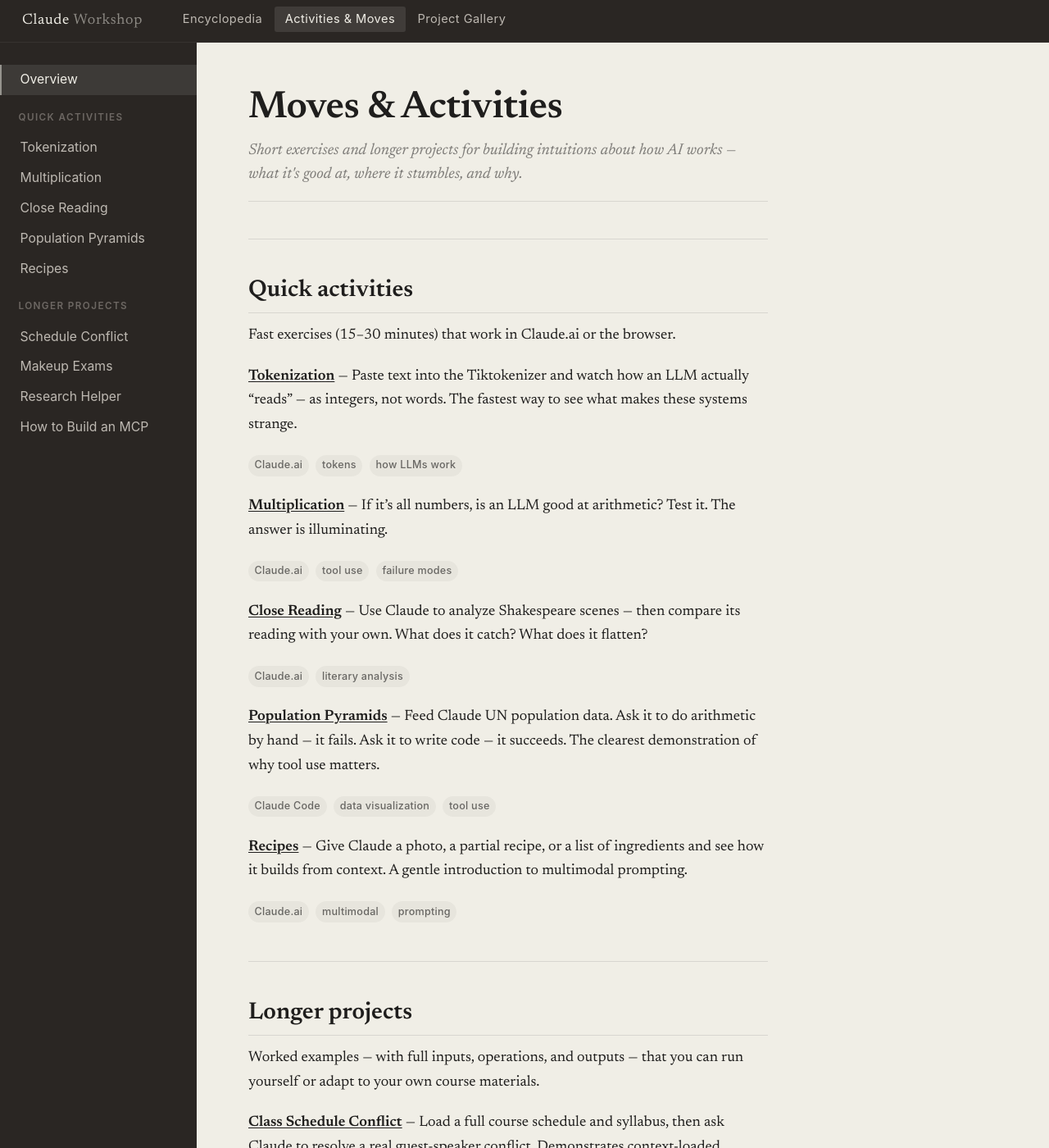
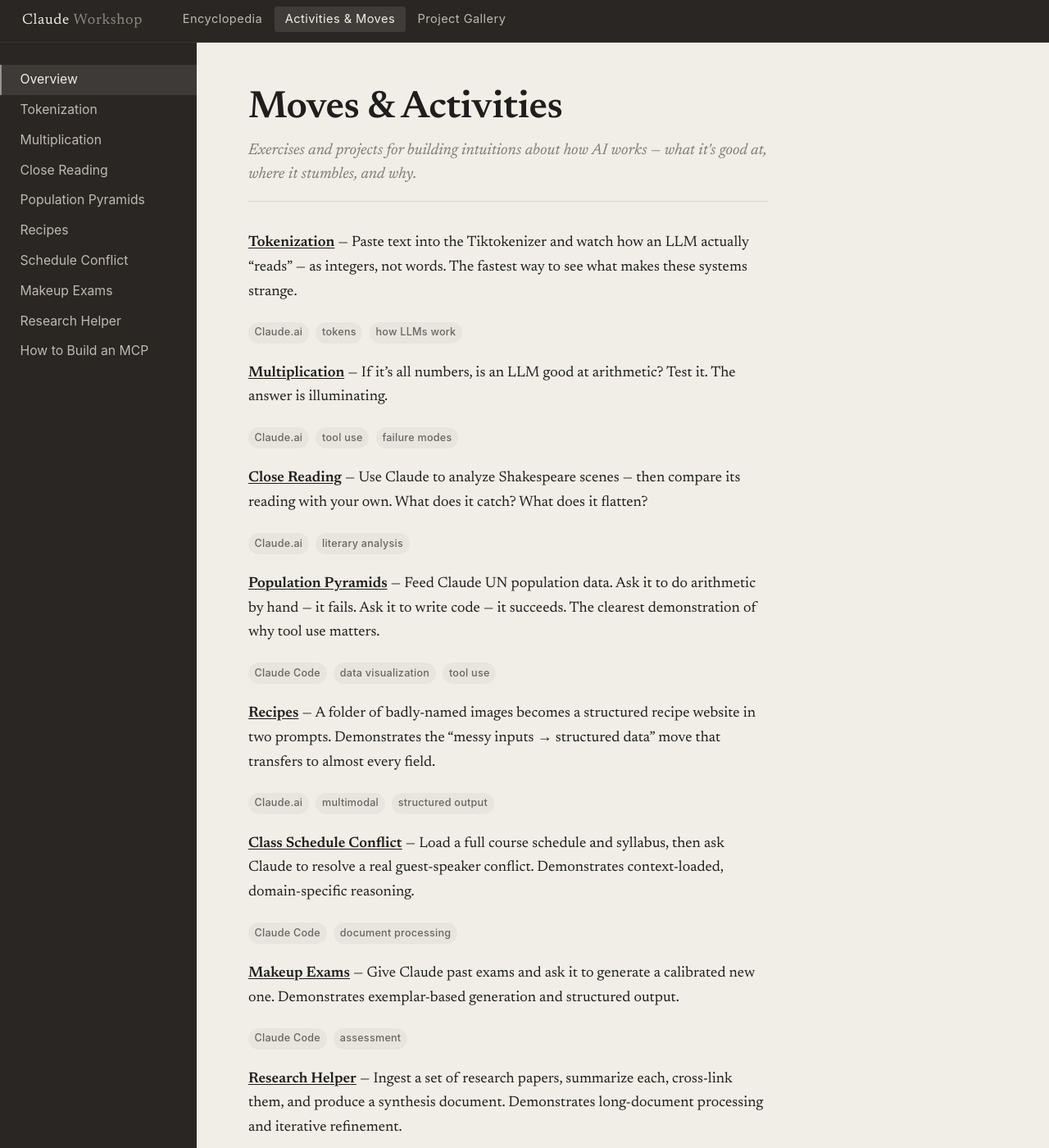
Before and after one commit to bok-learning-lab/claude-workshop-materials, a Jekyll site: the page built from activities/index.md, in a window 1280 px wide and 1400 px high. Shown: the whole window at 82% size. Built offline with Jekyll 4.4.1, drawn with Linux system fonts in a browser that asks for light colours.

Commit message:
Sidebar on project pages; flatten activities nav; update recipes blurb

```diff
--- a/activities/index.md
+++ b/activities/index.md
@@ -6,13 +6,7 @@ section: activities
 
 # Moves & Activities
 
-<div class="page-lead">Short exercises and longer projects for building intuitions about how AI works — what it's good at, where it stumbles, and why.</div>
-
----
-
-## Quick activities
-
-Fast exercises (15–30 minutes) that work in Claude.ai or the browser.
+<div class="page-lead">Exercises and projects for building intuitions about how AI works — what it's good at, where it stumbles, and why.</div>
 
 **[Tokenization]({{ site.baseurl }}/activities/tokenization/)** — Paste text into the Tiktokenizer and watch how an LLM actually "reads" — as integers, not words. The fastest way to see what makes these systems strange.
 
@@ -30,15 +24,9 @@ Fast exercises (15–30 minutes) that work in Claude.ai or the browser.
 
 <span class="tag">Claude Code</span> <span class="tag">data visualization</span> <span class="tag">tool use</span>
 
-**[Recipes]({{ site.baseurl }}/activities/recipes/)** — Give Claude a photo, a partial recipe, or a list of ingredients and see how it builds from context. A gentle introduction to multimodal prompting.
+**[Recipes]({{ site.baseurl }}/activities/recipes/)** — A folder of badly-named images becomes a structured recipe website in two prompts. Demonstrates the "messy inputs → structured data" move that transfers to almost every field.
 
-<span class="tag">Claude.ai</span> <span class="tag">multimodal</span> <span class="tag">prompting</span>
-
----
-
-## Longer projects
-
-Worked examples — with full inputs, operations, and outputs — that you can run yourself or adapt to your own course materials.
+<span class="tag">Claude.ai</span> <span class="tag">multimodal</span> <span class="tag">structured output</span>
 
 **[Class Schedule Conflict]({{ site.baseurl }}/activities/schedule-conflict/)** — Load a full course schedule and syllabus, then ask Claude to resolve a real guest-speaker conflict. Demonstrates context-loaded, domain-specific reasoning.
 
```
Also changed, not shown: gallery/day-4/project-overviews/index.md (+3 -3 lines), web/_data/nav.yml (+13 -15 lines).
